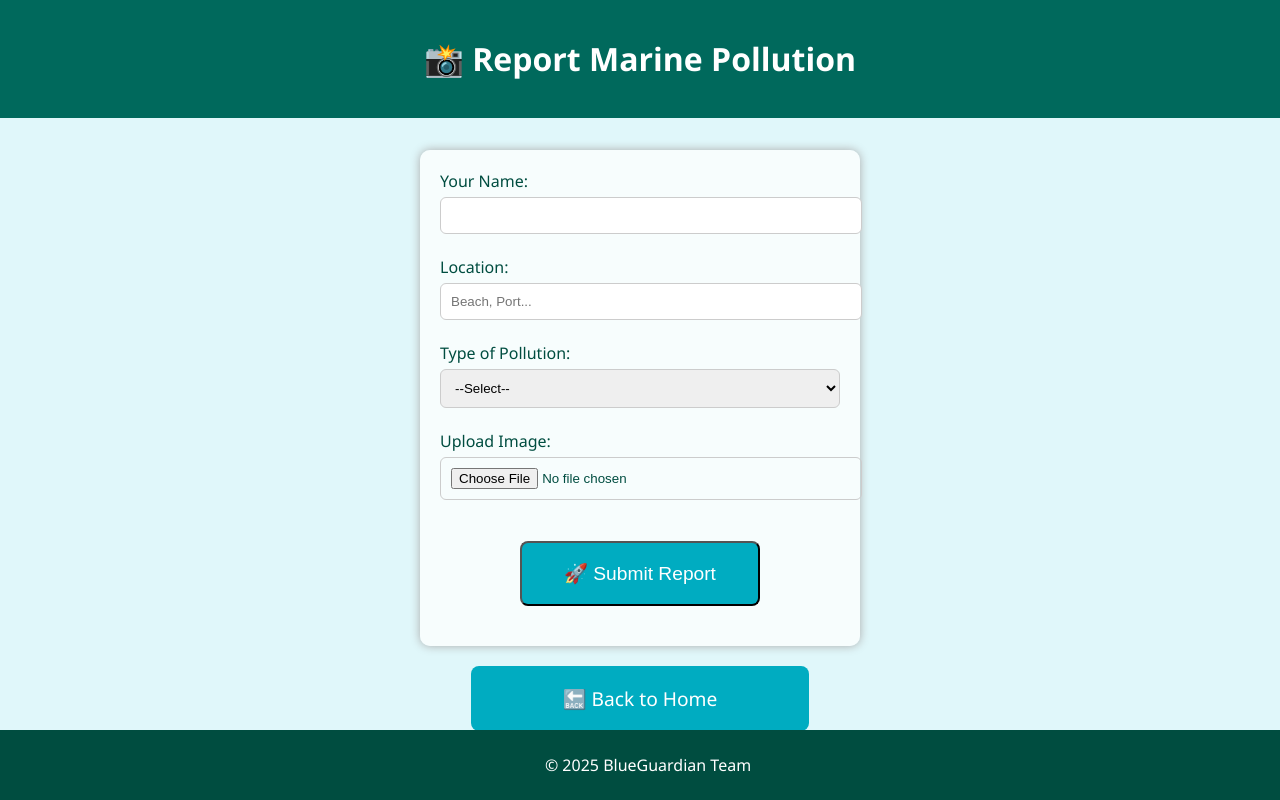
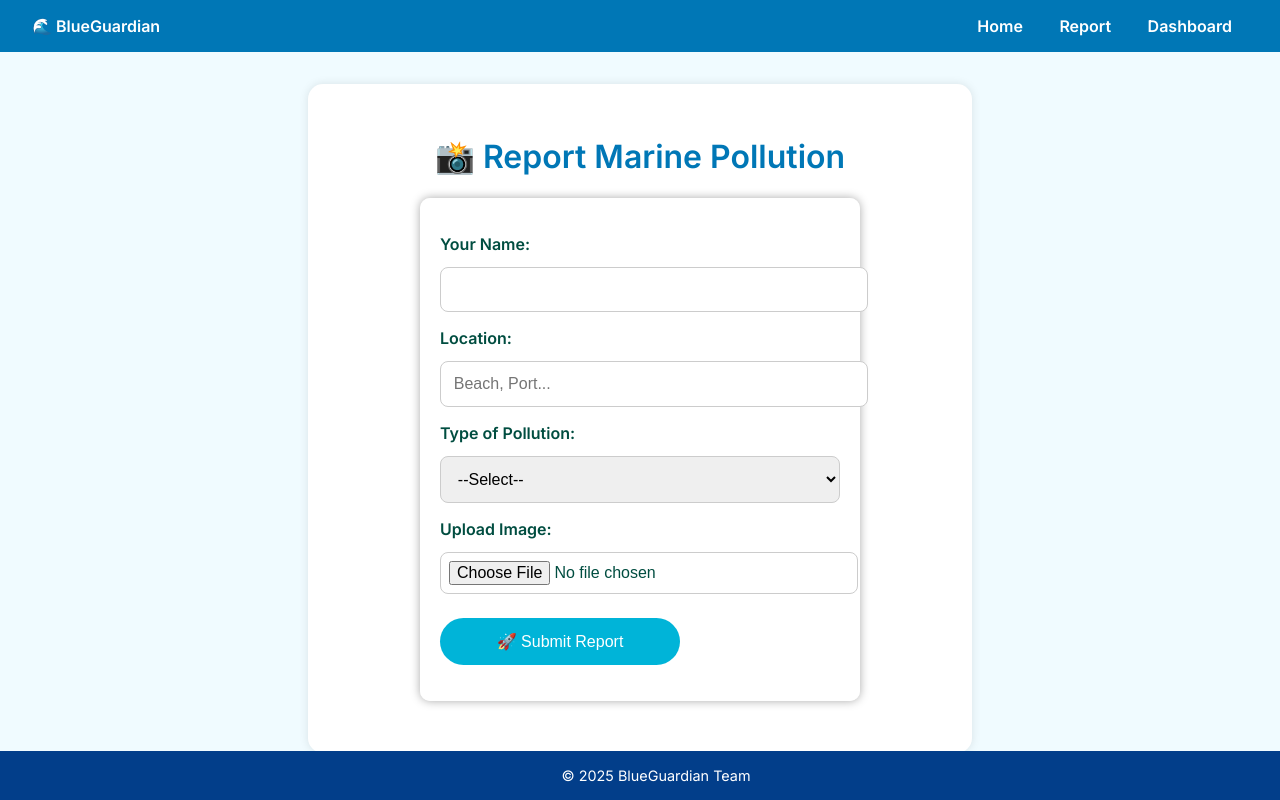
Before and after one commit to bharathnaik-g/Blue-Guardian, a plain HTML site: page report.html in a window 1280 px wide. Drawn offline with Linux system fonts and the light colour scheme.

Commit message:
report page update

```diff
--- a/report.html
+++ b/report.html
@@ -1,50 +1,138 @@
 <!DOCTYPE html>
 <html lang="en">
 <head>
-  <meta charset="UTF-8">
-  <title>Report Pollution - BlueGuardian</title>
-  <link rel="stylesheet" href="style.css">
+  <meta charset="UTF-8" />
+  <title>📸 Report Marine Pollution - BlueGuardian</title>
+  <link rel="stylesheet" href="style.css" />
+  <link href="https://fonts.googleapis.com/css2?family=Inter:wght@400;600&display=swap" rel="stylesheet" />
+  <style>
+    body {
+      margin: 0;
+      font-family: 'Inter', sans-serif;
+      background: #f0fbff;
+    }
+
+    header {
+      background: #0077b6;
+      color: white;
+      padding: 1rem 2rem;
+      display: flex;
+      justify-content: space-between;
+      align-items: center;
+    }
+
+    .nav-links a {
+      color: white;
+      margin: 0 1rem;
+      text-decoration: none;
+      font-weight: 600;
+    }
+
+    main {
+      max-width: 600px;
+      margin: 2rem auto;
+      background: white;
+      padding: 2rem;
+      border-radius: 15px;
+      box-shadow: 0 0 10px rgba(0,0,0,0.1);
+    }
+
+    h1 {
+      text-align: center;
+      color: #0077b6;
+    }
+
+    label {
+      font-weight: 600;
+      display: block;
+      margin: 1rem 0 0.5rem;
+    }
+
+    input, select {
+      width: 100%;
+      padding: 0.8rem;
+      border-radius: 8px;
+      border: 1px solid #ccc;
+      font-size: 1rem;
+    }
+
+    input[type="file"] {
+      padding: 0.5rem;
+    }
+
+    .btn {
+      background: #00b4d8;
+      color: white;
+      border: none;
+      padding: 0.9rem 1.5rem;
+      font-size: 1rem;
+      border-radius: 25px;
+      margin-top: 1.5rem;
+      cursor: pointer;
+      text-align: center;
+      display: inline-block;
+      text-decoration: none;
+    }
+
+    .btn:hover {
+      background: #0096c7;
+    }
+
+    footer {
+      background: #023e8a;
+      color: white;
+      padding: 1rem;
+      text-align: center;
+      font-size: 0.9rem;
+      margin-top: 3rem;
+    }
+  </style>
 </head>
 <body>
+
   <header>
-    <h1>📸 Report Marine Pollution</h1>
+    <div><strong>🌊 BlueGuardian</strong></div>
+    <nav class="nav-links">
+      <a href="index.html">Home</a>
+      <a href="report.html">Report</a>
+      <a href="dashboard.html">Dashboard</a>
+    </nav>
   </header>
 
   <main>
+    <h1>📸 Report Marine Pollution</h1>
     <form id="report-form">
-      <label for="name">Your Name:</label><br>
-      <input type="text" id="name" name="name" required><br><br>
+      <label for="name">Your Name:</label>
+      <input type="text" id="name" name="name" required />
 
-      <label for="location">Location:</label><br>
-      <input type="text" id="location" name="location" placeholder="Beach, Port..." required><br><br>
+      <label for="location">Location:</label>
+      <input type="text" id="location" name="location" placeholder="Beach, Port..." required />
 
-      <label for="type">Type of Pollution:</label><br>
+      <label for="type">Type of Pollution:</label>
       <select id="type" name="type" required>
         <option value="">--Select--</option>
         <option value="Plastic Waste">Plastic Waste</option>
         <option value="Oil Spill">Oil Spill</option>
         <option value="Chemical Waste">Chemical Waste</option>
         <option value="Other">Other</option>
-      </select><br><br>
+      </select>
 
-      <label for="image">Upload Image:</label><br>
-      <input type="file" id="image" name="image"><br><br>
+      <label for="image">Upload Image:</label>
+      <input type="file" id="image" name="image" />
 
       <button type="submit" class="btn">🚀 Submit Report</button>
     </form>
-
-    <a href="index.html" class="btn">🔙 Back to Home</a>
   </main>
 
   <footer>
-    <p>&copy; 2025 BlueGuardian Team</p>
+    &copy; 2025 BlueGuardian Team
   </footer>
 
-  <!-- ✅ Firebase Scripts First -->
+  <!-- Firebase Scripts -->
   <script src="https://www.gstatic.com/firebasejs/10.12.0/firebase-app-compat.js"></script>
   <script src="https://www.gstatic.com/firebasejs/10.12.0/firebase-firestore-compat.js"></script>
 
-  <!-- ✅ Your Custom Script -->
+  <!-- Firebase + Location Logic -->
   <script>
     const firebaseConfig = {
       apiKey: "AIzaSyA1954mCYtwiBaIQVvFpof9H3orCpuH820",
@@ -56,52 +144,37 @@
       measurementId: "G-E0C84BFFEC"
     };
 
-    // Initialize Firebase
     firebase.initializeApp(firebaseConfig);
-
-
-
     const db = firebase.firestore();
 
     document.getElementById("report-form").addEventListener("submit", async function (e) {
       e.preventDefault();
 
-    const name = document.getElementById("name").value.trim();
-    const location = document.getElementById("location").value.trim();
+      const name = document.getElementById("name").value;
+      const location = document.getElementById("location").value;
       const type = document.getElementById("type").value;
 
-    if (!name || !location || !type) {
-      alert("Please fill all required fields!");
-      return;
-    }
-
       try {
-      // Get geolocation from Nominatim
         const response = await fetch(`https://nominatim.openstreetmap.org/search?q=${encodeURIComponent(location)}&format=json&limit=1`);
         const data = await response.json();
 
         if (data.length === 0) {
-        alert("Location not found! Please enter a valid place.");
+          alert("❌ Location not found! Try again.");
           return;
         }
 
-      const result = data[0];
-      const placeClass = result.class || ""; // fallback if undefined
-
-      // Filter only if class is present
-      if (placeClass && !["place", "boundary", "water", "landuse"].includes(placeClass)) {
-        alert(`Location type "${placeClass}" is not supported. Try a more known place.`);
+        const placeClass = data[0].class;
+        if (!["place", "boundary", "water", "landuse"].includes(placeClass)) {
+          alert("❌ Please enter a valid place name.");
           return;
         }
 
-      const displayName = result.display_name;
-      const lat = parseFloat(result.lat);
-      const lon = parseFloat(result.lon);
-
-      const confirmResult = confirm(`Did you mean:\n${displayName} ?`);
+        const confirmResult = confirm(`📍 Did you mean:\n${data[0].display_name}?`);
         if (!confirmResult) return;
 
-      // Save to Firebase
+        const lat = parseFloat(data[0].lat);
+        const lon = parseFloat(data[0].lon);
+
         await db.collection("reports").add({
           name,
           location,
@@ -113,14 +186,12 @@
 
         alert("✅ Report submitted successfully!");
         document.getElementById("report-form").reset();
-
       } catch (error) {
         console.error("Error:", error);
-      alert("❌ Something went wrong: " + error.message);
+        alert("❌ Submission failed: " + error.message);
       }
     });
   </script>
 
-
 </body>
 </html>
```
Lines whose indentation alone changed are shown as unchanged.
